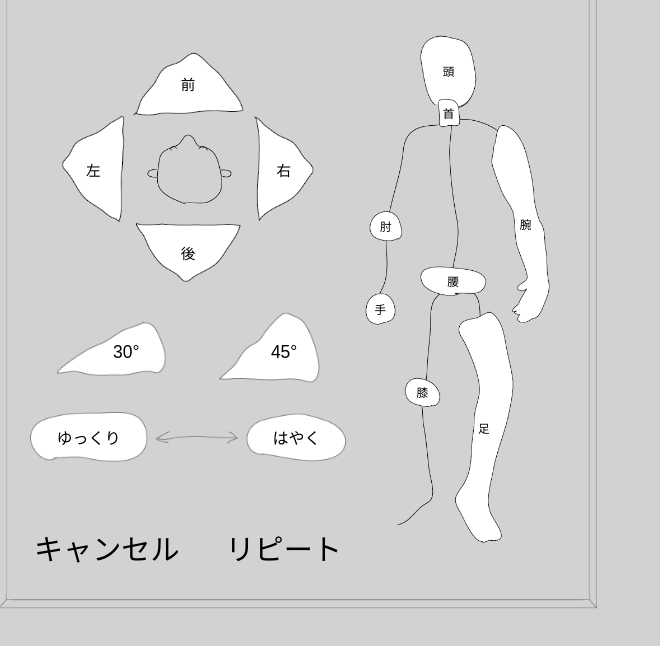
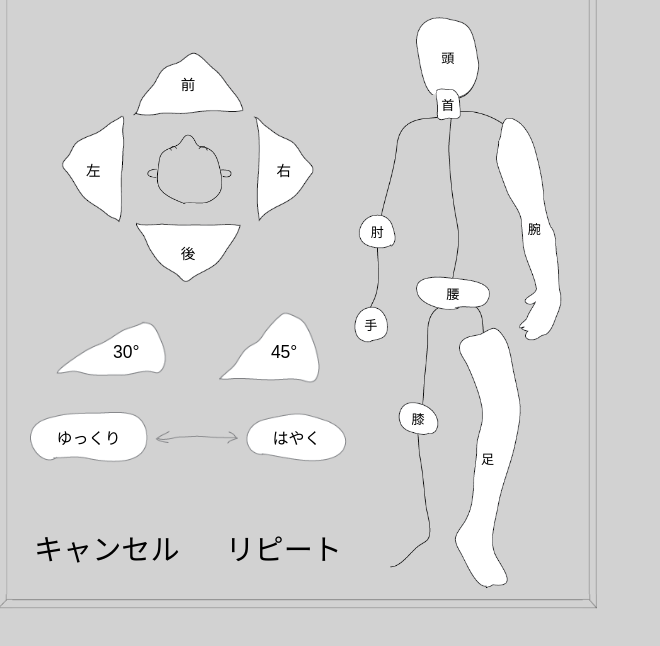
Before and after one commit to specialgee/norimono, a React (Create React App) app: page / in a window 1280 px wide. Shown: the top 646 px of the page, without its empty margins (0-660 px from the left). Built offline with nearby package versions, Linux system fonts and the light colour scheme.

Commit message:
increase body panel scale

```diff
--- a/src/App.css
+++ b/src/App.css
@@ -56,9 +56,9 @@
   max-height: 800px;
   margin: 0;
   padding: 0;
-  transform: scale(0.8);
+  transform: scale(0.9);
   position: relative;
-  top: -80px;
+  top: -70px;
 }
 
 button {
```
